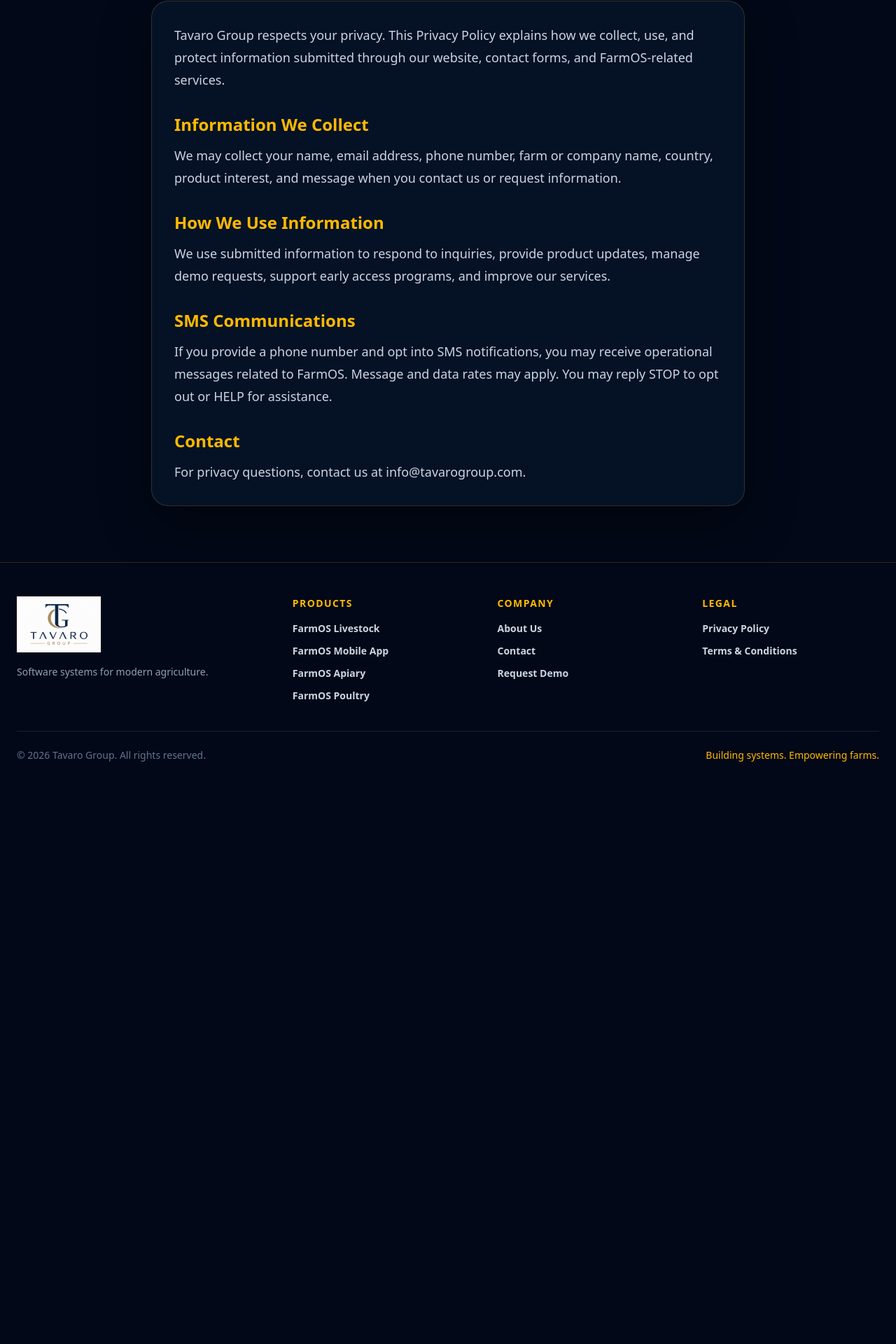
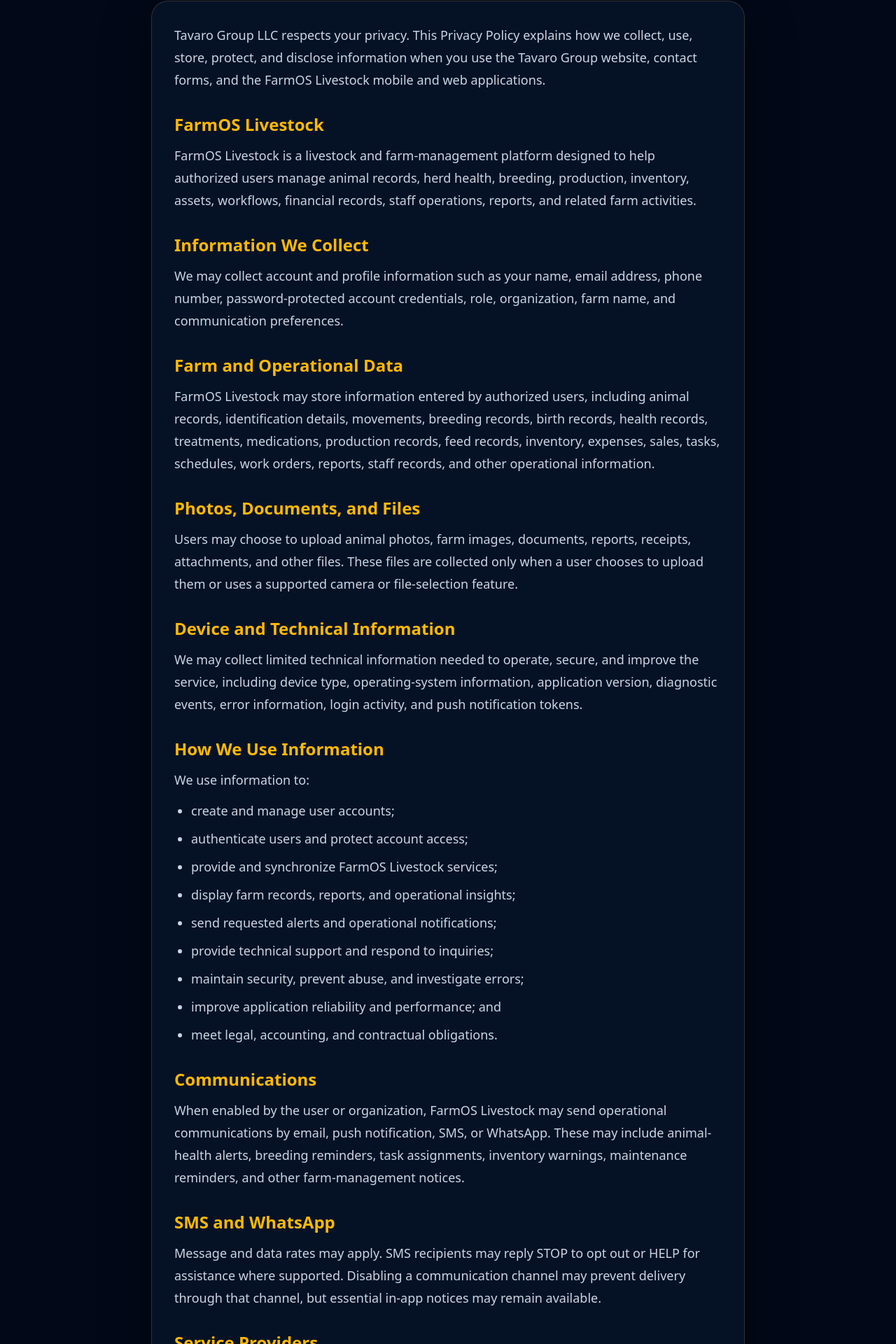
Before and after one commit to birkwellproperties-cell/tavaro-group-website, a React (Vite) app: page /privacy in a window 1280 px wide. Shown: the part 567-2487 px from the top of the page at 70% size. Before the commit the page ends 1704 px from the top, so only its background shows below. Built offline with nearby package versions, Linux system fonts and the light colour scheme.

Commit message:
Expand FarmOS mobile app privacy disclosures

```diff
--- a/src/pages/PrivacyPolicy.jsx
+++ b/src/pages/PrivacyPolicy.jsx
@@ -7,8 +7,9 @@
     <div className="min-h-screen bg-[#020817] text-white">
       <SEO
         title="Privacy Policy | Tavaro Group"
-        description="Privacy Policy for Tavaro Group and FarmOS Livestock Farm System."
+        description="Privacy Policy for Tavaro Group LLC and the FarmOS Livestock mobile and web applications."
       />
+
       <Navbar />
 
       <main>
@@ -25,7 +26,7 @@
             </h1>
 
             <p className="mt-6 text-slate-400">
-              Effective Date: June 21, 2026
+              Effective Date: July 11, 2026
             </p>
           </div>
         </section>
@@ -34,32 +35,193 @@
           <div className="glass-card rounded-3xl p-8">
             <div className="space-y-8 text-lg leading-8 text-slate-300">
               <p>
-                Tavaro Group respects your privacy. This Privacy Policy explains
-                how we collect, use, and protect information submitted through
-                our website, contact forms, and FarmOS-related services.
+                Tavaro Group LLC respects your privacy. This Privacy Policy
+                explains how we collect, use, store, protect, and disclose
+                information when you use the Tavaro Group website, contact
+                forms, and the FarmOS Livestock mobile and web applications.
               </p>
 
+              <LegalSection title="FarmOS Livestock">
+                FarmOS Livestock is a livestock and farm-management platform
+                designed to help authorized users manage animal records, herd
+                health, breeding, production, inventory, assets, workflows,
+                financial records, staff operations, reports, and related farm
+                activities.
+              </LegalSection>
+
               <LegalSection title="Information We Collect">
-                We may collect your name, email address, phone number, farm or
-                company name, country, product interest, and message when you
-                contact us or request information.
+                We may collect account and profile information such as your
+                name, email address, phone number, password-protected account
+                credentials, role, organization, farm name, and communication
+                preferences.
+              </LegalSection>
+
+              <LegalSection title="Farm and Operational Data">
+                FarmOS Livestock may store information entered by authorized
+                users, including animal records, identification details,
+                movements, breeding records, birth records, health records,
+                treatments, medications, production records, feed records,
+                inventory, expenses, sales, tasks, schedules, work orders,
+                reports, staff records, and other operational information.
+              </LegalSection>
+
+              <LegalSection title="Photos, Documents, and Files">
+                Users may choose to upload animal photos, farm images,
+                documents, reports, receipts, attachments, and other files.
+                These files are collected only when a user chooses to upload
+                them or uses a supported camera or file-selection feature.
+              </LegalSection>
+
+              <LegalSection title="Device and Technical Information">
+                We may collect limited technical information needed to operate,
+                secure, and improve the service, including device type,
+                operating-system information, application version, diagnostic
+                events, error information, login activity, and push
+                notification tokens.
               </LegalSection>
 
               <LegalSection title="How We Use Information">
-                We use submitted information to respond to inquiries, provide
-                product updates, manage demo requests, support early access
-                programs, and improve our services.
+                We use information to:
+                <ul className="mt-3 list-disc space-y-2 pl-6">
+                  <li>create and manage user accounts;</li>
+                  <li>authenticate users and protect account access;</li>
+                  <li>provide and synchronize FarmOS Livestock services;</li>
+                  <li>display farm records, reports, and operational insights;</li>
+                  <li>send requested alerts and operational notifications;</li>
+                  <li>provide technical support and respond to inquiries;</li>
+                  <li>maintain security, prevent abuse, and investigate errors;</li>
+                  <li>improve application reliability and performance; and</li>
+                  <li>meet legal, accounting, and contractual obligations.</li>
+                </ul>
               </LegalSection>
 
-              <LegalSection title="SMS Communications">
-                If you provide a phone number and opt into SMS notifications,
-                you may receive operational messages related to FarmOS. Message
-                and data rates may apply. You may reply STOP to opt out or HELP
-                for assistance.
+              <LegalSection title="Communications">
+                When enabled by the user or organization, FarmOS Livestock may
+                send operational communications by email, push notification,
+                SMS, or WhatsApp. These may include animal-health alerts,
+                breeding reminders, task assignments, inventory warnings,
+                maintenance reminders, and other farm-management notices.
+              </LegalSection>
+
+              <LegalSection title="SMS and WhatsApp">
+                Message and data rates may apply. SMS recipients may reply STOP
+                to opt out or HELP for assistance where supported. Disabling a
+                communication channel may prevent delivery through that
+                channel, but essential in-app notices may remain available.
+              </LegalSection>
+
+              <LegalSection title="Service Providers">
+                We use trusted service providers to operate FarmOS Livestock.
+                These may include:
+                <ul className="mt-3 list-disc space-y-2 pl-6">
+                  <li>Supabase for authentication, databases, and storage;</li>
+                  <li>
+                    Firebase Cloud Messaging for Android push notifications;
+                  </li>
+                  <li>Vercel for application hosting and server functions;</li>
+                  <li>Twilio for optional SMS and WhatsApp communications;</li>
+                  <li>Resend for transactional email delivery; and</li>
+                  <li>
+                    Stripe for subscription and payment processing, where
+                    enabled.
+                  </li>
+                </ul>
+              </LegalSection>
+
+              <LegalSection title="Payments">
+                When payment features are enabled, payments may be processed by
+                a third-party payment provider such as Stripe. Tavaro Group LLC
+                does not intend to store complete payment-card numbers in
+                FarmOS Livestock. Payment providers process payment information
+                according to their own privacy and security practices.
+              </LegalSection>
+
+              <LegalSection title="Data Sharing">
+                We do not sell personal information. Information may be
+                disclosed to service providers that process data on our behalf,
+                to authorized members of the same farm or organization, when
+                required by law, or when necessary to protect users, Tavaro
+                Group LLC, or the security of the service.
+              </LegalSection>
+
+              <LegalSection title="Data Security">
+                We use reasonable administrative, technical, and organizational
+                safeguards, including HTTPS/TLS encryption in transit, managed
+                cloud infrastructure, authenticated access, and role-based
+                permissions. No method of storage or transmission is completely
+                secure, and absolute security cannot be guaranteed.
+              </LegalSection>
+
+              <LegalSection title="Data Retention">
+                Information is retained for as long as reasonably necessary to
+                provide the service, maintain records, satisfy legal or
+                contractual requirements, resolve disputes, prevent fraud, and
+                enforce agreements. Retention periods may vary according to the
+                type of information and the requirements of the applicable farm
+                or organization.
+              </LegalSection>
+
+              <LegalSection title="Account and Data Deletion">
+                Users may request deletion of their FarmOS Livestock account and
+                associated personal data. Verified requests are normally
+                processed within 30 days. Certain audit, security, accounting,
+                legal, or contractual records may be retained where reasonably
+                required.
+                <span className="mt-3 block">
+                  Visit the{" "}
+                  <a
+                    href="/delete-account"
+                    className="font-bold text-amber-400 underline"
+                  >
+                    FarmOS Account Deletion page
+                  </a>{" "}
+                  for instructions.
+                </span>
+              </LegalSection>
+
+              <LegalSection title="Your Rights">
+                Depending on your location, you may have the right to request
+                access to personal information, correction of inaccurate
+                information, deletion, restriction of processing, or
+                information about how your data is handled. Tavaro Group LLC
+                may need to verify your identity before completing a request.
+              </LegalSection>
+
+              <LegalSection title="Children's Privacy">
+                FarmOS Livestock is intended for adult farm owners, managers,
+                staff members, veterinarians, and other authorized business
+                users. It is not directed to children under 18.
+              </LegalSection>
+
+              <LegalSection title="International Processing">
+                Information may be processed or stored in countries other than
+                the country where a user is located. Where applicable, we use
+                service providers and safeguards intended to protect
+                information during such processing.
+              </LegalSection>
+
+              <LegalSection title="Changes to This Policy">
+                We may update this Privacy Policy to reflect product, legal,
+                security, or operational changes. The effective date shown at
+                the top of this page will be updated when material revisions
+                are published.
               </LegalSection>
 
               <LegalSection title="Contact">
-                For privacy questions, contact us at info@tavarogroup.com.
+                For privacy questions, account requests, or data-related
+                inquiries, contact:
+                <span className="mt-3 block font-bold text-white">
+                  Tavaro Group LLC
+                </span>
+                <span className="block">
+                  Email:{" "}
+                  <a
+                    href="mailto:admin@tavarogroup.com"
+                    className="font-bold text-amber-400 underline"
+                  >
+                    admin@tavarogroup.com
+                  </a>
+                </span>
               </LegalSection>
             </div>
           </div>
@@ -75,7 +237,7 @@
   return (
     <section>
       <h2 className="text-2xl font-black text-amber-400">{title}</h2>
-      <p className="mt-3">{children}</p>
+      <div className="mt-3">{children}</div>
     </section>
   );
 }
```
